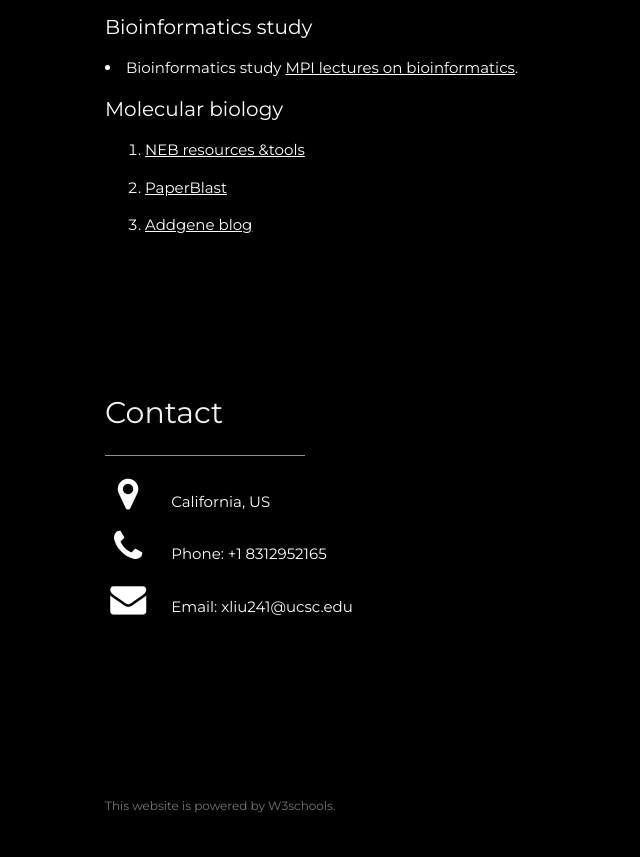
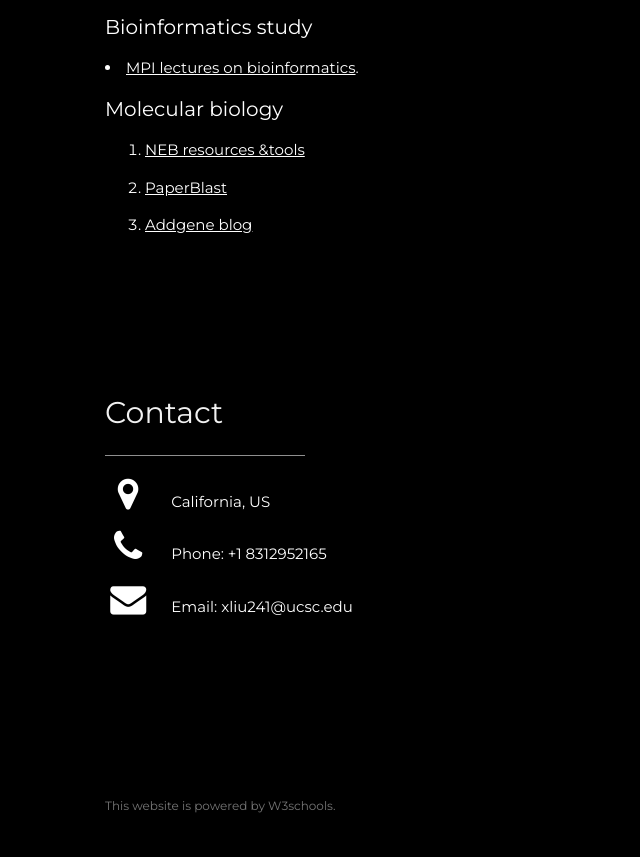
Before and after one commit to chemotaxisliu/chemotaxisliu, a plain HTML site: page index.html in a window 1280 px wide. Shown: the part 4277-5134 px from the top of the page, without its empty margins (45-685 px from the left). Drawn offline with nearby package versions, Linux system fonts and the light colour scheme.

Commit message:
Update index.html

```diff
--- a/index.html
+++ b/index.html
@@ -306,7 +306,7 @@ Wei Liu, Jinbao Yang, Yu Sun, <strong>Xiaolin Liu</strong>, Yan Li, Zhenpeng Zha
    <h4> Bioinformatics study </h4>
 
 
-      <p><li> Bioinformatics study <a href="http://lectures.molgen.mpg.de/online_lectures.html">MPI lectures on bioinformatics</a>.</p>
+      <p><li> <a href="http://lectures.molgen.mpg.de/online_lectures.html">MPI lectures on bioinformatics</a>.</p>
 
 
      <h4> Molecular biology</h4>
```
